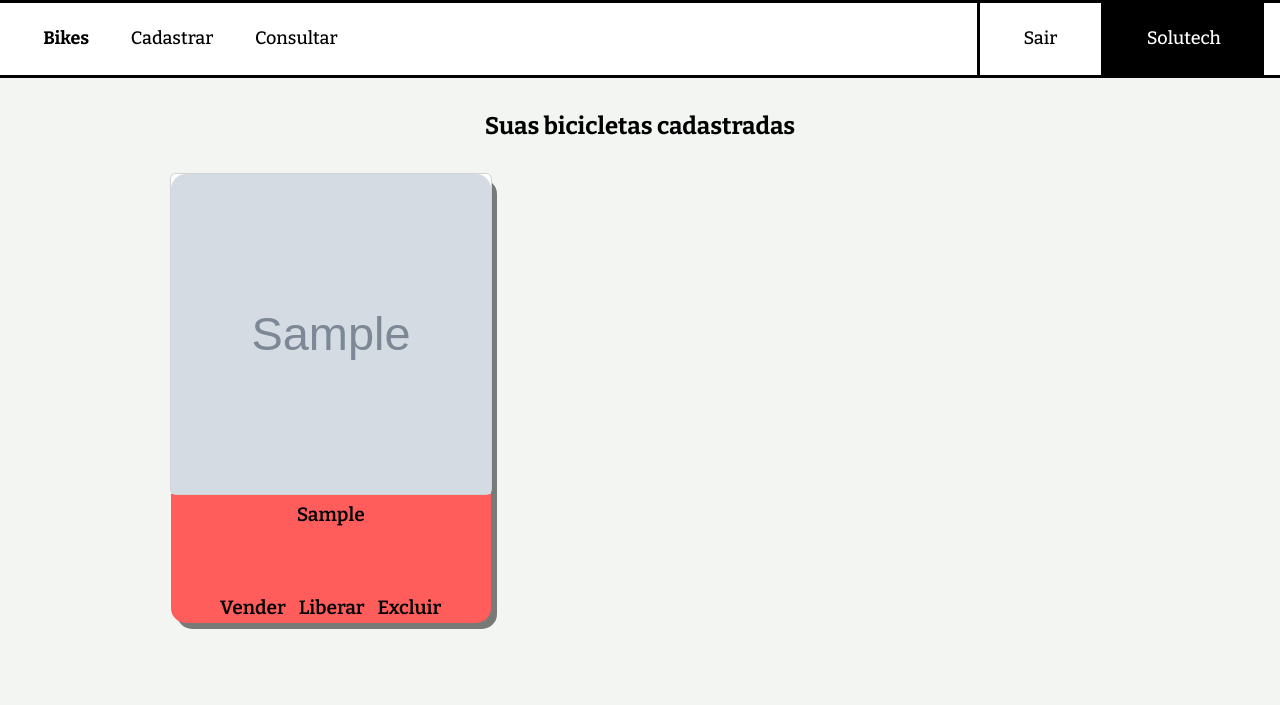
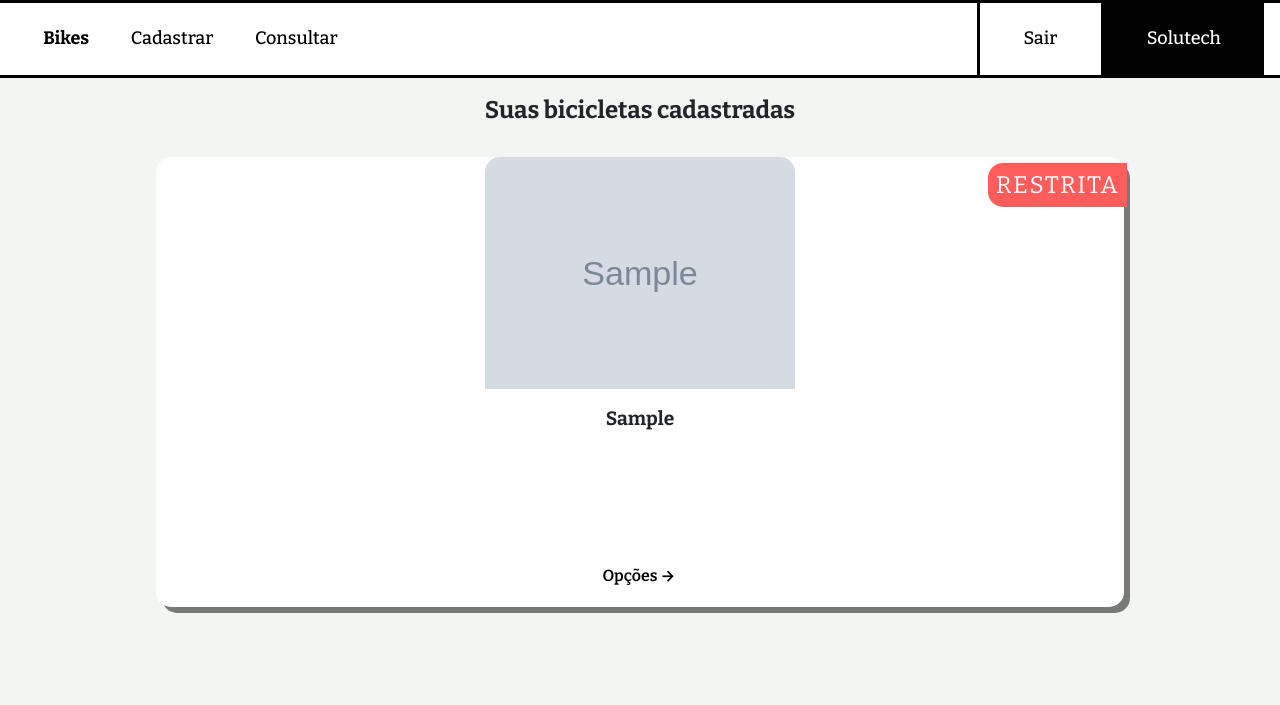
Before and after one commit to iaZe/debike, a Django app: page /inicio in a window 1280 px wide. Shown: the top 705 px of the page. Run offline with Django 4.2, Linux system fonts and the light colour scheme; a user stored in the database is signed in; tables that the repository leaves empty hold one stand-in row (values such as "Sample post"); grey boxes marked "Sample" are stand-in pictures.

Commit message:
Correção da issue#1

```diff
--- a/debike/home/templates/inicio.html
+++ b/debike/home/templates/inicio.html
@@ -4,40 +4,48 @@
 
 <section class="section grid">
   {% if not bikes %}
-  <h1 class="section-title">
-    Olá {{user.first_name }}, você não possui bicicletas cadastradas.
-  </h1>
+  <h2 class="section-title">Olá {{user.first_name }}, você não possui bicicletas cadastradas.</h2>
   {% else %}
-  <h1 class="section-title">Suas bicicletas cadastradas</h1>
+  <h2 class="section-title">Suas bicicletas cadastradas</h2>
   {% endif %}
 
   {% if messages %} {% for message in messages %}
   <div class="alert {{ message.tags }}">{{ message }}</div>
   {% endfor %} {% endif %}
 
-  <div class="main-container">
+  <div class="container grid">
     {% for bike in bikes %}
-    <div class="container">
-      {% if bike.restricao == True %}
-      <article class="bike restricao">
-      {% else %}
-      <article class="bike">
-      {% endif %}
-      <div class="card">
-          <a><img src="/media/{{bike.foto}}" /></a>
+      <article class="bikes" id="bikes" value="{{bike.ID}}">
+        {% if bike.restricao == True %}
+        <div class="restricao-bike">RESTRITA</div>
+        {% endif %}
+        {% if not bike.foto %}
+        <div class="none-bike">SEM FOTO</div>
+        {% endif %}
+        {% if not bike.foto %}
+        <img src="{% static 'img/none_bike.png' %}" class="bike-img"/>
+        {% else %}
+        <img src="/media/{{bike.foto}}" class="bike-img"/>
+        {% endif %}
+        <div class="bike-name">
+          <span class="bike-name">{{bike}}</span>
         </div>
-        <h1 class="bike-name">{{bike}}</h1>
-        <div class="buttons">
-          <a href="{% url 'vender_bike' bike.ID %}">Vender</a>
-          {% if bike.restricao == True %}
-          <a href="{% url 'restringir_bike' bike.ID %}" onclick="return youreSure()">Liberar</a>
-          {% else %}
-          <a href="{% url 'restringir_bike' bike.ID %}" onclick="return youreSure()">Restringir</a>
-          {% endif %}
-          <a href="{% url 'excluir_bike' bike.ID %}" onclick="return youreSure()">Excluir</a>
+        <a class="button-light" id="bike-button">Opções<i class="bx bx-right-arrow-alt button-icon"></i></a>
+      </article>
+      <article class="opcoes hidden" id="opcoes" value="{{bike.ID}}">
+        <div class="bike-name">
+          <span class="bike-name">{{bike}}</span>
+          <span class="bike-name">Cod: {{bike.codigo}}</span>
         </div>
+        <a class="button-light" href="{% url 'vender_bike' bike.ID %}">Vender</a>
+        {% if bike.restricao == True %}
+        <a class="button-light" href="{% url 'restringir_bike' bike.ID %}" onclick="return youreSure()">Liberar</a>
+        {% else %}
+        <a class="button-light" href="{% url 'restringir_bike' bike.ID %}" onclick="return youreSure()">Restringir</a>
+        {% endif %}
+        <a class="button-light" href="{% url 'excluir_bike' bike.ID %}" onclick="return youreSure()">Excluir</a>
+        <a class="button-light" id="opcoes-button"><i class="bx bx-left-arrow-alt button-icon"></i>Voltar</a>
       </article>
-    </div>
     {% endfor %}
   </div>
 </section>
--- a/debike/templates/static/css/app.css
+++ b/debike/templates/static/css/app.css
@@ -1,73 +1,132 @@
-
-section h1.section-title {
-    color: var(--dark-color);
-    font-size: var( --big-font-size);
-    font-weight: var(--font-bold);
-    text-align: center;
-    margin-bottom: 2rem;
-    margin-top: 2rem;
+@media screen and (min-widht: 768px) {
+  section.section {
+    padding: 7rem 0 3rem;
+  }
 }
 
-div.main-container {
-  display: grid;
-  grid-template-columns: repeat(auto-fit, minmax(320px, 1fr));
+@media screen and (min-widht: 1024px) {
+  section.section div.grid {
+    margin-left: auto;
+    margin-right: auto;
+  }
 }
 
-div.container {
-  margin-left: 3%;
-  margin-bottom: 5%;
-  width: 10%;
+section.section {
+  padding: 6rem 0 2rem
 }
 
-div.container article.bike {
+section.section h2.section-title {
+  font-size: var(--big-font-size);
+  font-weight: 700;
+  text-align: center;
+  margin-bottom: 2rem;
+}
+
+section.section div.container {
+  row-gap: 2rem;
+  grid-template-columns: repeat(auto-fit, minmax(300px, 1fr));
+}
+
+section.section div.container article.hidden {
+  display: none;
+}
+
+section.section div.container .bikes {
+  position: relative;
   display: flex;
   flex-direction: column;
   align-items: center;
-  min-width: 320px;
-  height: 450px;
+  min-width: 310px;
+  min-height: 450px;
+  padding: 0 0 1.2rem 0;
+  background-color: var(--white-color);
   box-shadow: var(--white-shadow);
-  background-color: var(--purple-color);
   border-radius: 15px;
   transition: 0.3s;
 }
 
-div.container article.bike.restricao {
-  background-color: var(--red-color);
+section.section div.container article:hover {
+  transform: translate3d(0, -0.3rem, 0);
+  box-shadow: var(--black-shadow);
 }
 
-div.container article.bike:hover {
-  transform: translateY(-0.25rem);
+section.section div.container article.bikes img.bike-img {
+  width: 310px;
+  height: 300px;
+  object-fit: cover;
+  border-radius: 15px 15px 0 0;
 }
 
-div.container article.bike div.card {
+section.section div.container article div.bike-name {
   position: relative;
-  display: inline-block;
+  display: flex;
+  flex-direction: column;
+  align-items: center;
+  padding: 1rem 0;
+  width: 100%;
+  height: 100%;
+  background-color: var(--white-color);
+  border-radius: 0 0 15px 15px;
+  transition: 0.3s;
 }
 
 
-div.container article.bike div.card img {
-  border-radius: 15px 15px 0 0;
-  width: 320px;
-  height: 320px;
+section.section div.container article div.bike-name span.bike-name {
+  font-size: var(--h2-font-size);
+  font-weight: var(--font-bold);
+  text-align: center;
 }
 
-div.container article.bike h1.bike-name {
+section.section div.container article a.button-light {
+  margin-top: 1rem;
   color: var(--dark-color);
-  font-size: var(--h2-font-size);
-  padding: 0.5rem 1rem;
   font-weight: var(--font-semi-bold);
+  align-items: center;
+  transition: 0.3s;
+  font-size: 1rem;
 }
 
-div.container article.bike div.buttons {
-  margin-top: auto;
+section.section div.container article div.restricao-bike {
+  position: absolute;
+  right: -.2rem;
+  top: .4rem;
+  background-color: var(--red-color);
+  color: var(--white-color);
+  padding: .25rem .5rem;
+  border-radius: 15px 0 0 15px;
+  font-size: var(--big-font-size);
+  letter-spacing: .1rem;
+  z-index: 99;
 }
 
-div.container article.bike div.buttons a {
-  color: var(--dark-color);
-  font-size: var(--h2-font-size);
-  font-weight: var(--font-semi-bold);
-  padding: 0 0.3rem;
+section.section div.container article div.none-bike {
+  position: absolute;
+  left: -.2rem;
+  top: .4rem;
+  background-color: var(--dark-color);
+  color: var(--white-color);
+  padding: .25rem .5rem;
+  border-radius: 0 15px 15px 0;
+  font-size: var(--big-font-size);
+  letter-spacing: .1rem;
+  z-index: 99;
 }
+
+section.section div.container .opcoes {
+  position: relative;
+  display: flex;
+  min-width: 310px;
+  min-height: 450px;
+  padding: 0 0 1.2rem 0;
+  background-color: var(--white-color);
+  box-shadow: var(--white-shadow);
+  border-radius: 15px;
+  transition: 0.3s;
+  flex-direction: column;
+  justify-content: flex-end;
+  align-items: center;
+}
+
 
 @media screen and (max-width: 768px) {
   section.section {
```
Also changed, not shown: debike/debike/settings.py (+0 -8 lines), debike/templates/static/js/verify.js (+30 -5 lines), debike/templates/static/img/none_bike.png (added), 1 other file.
